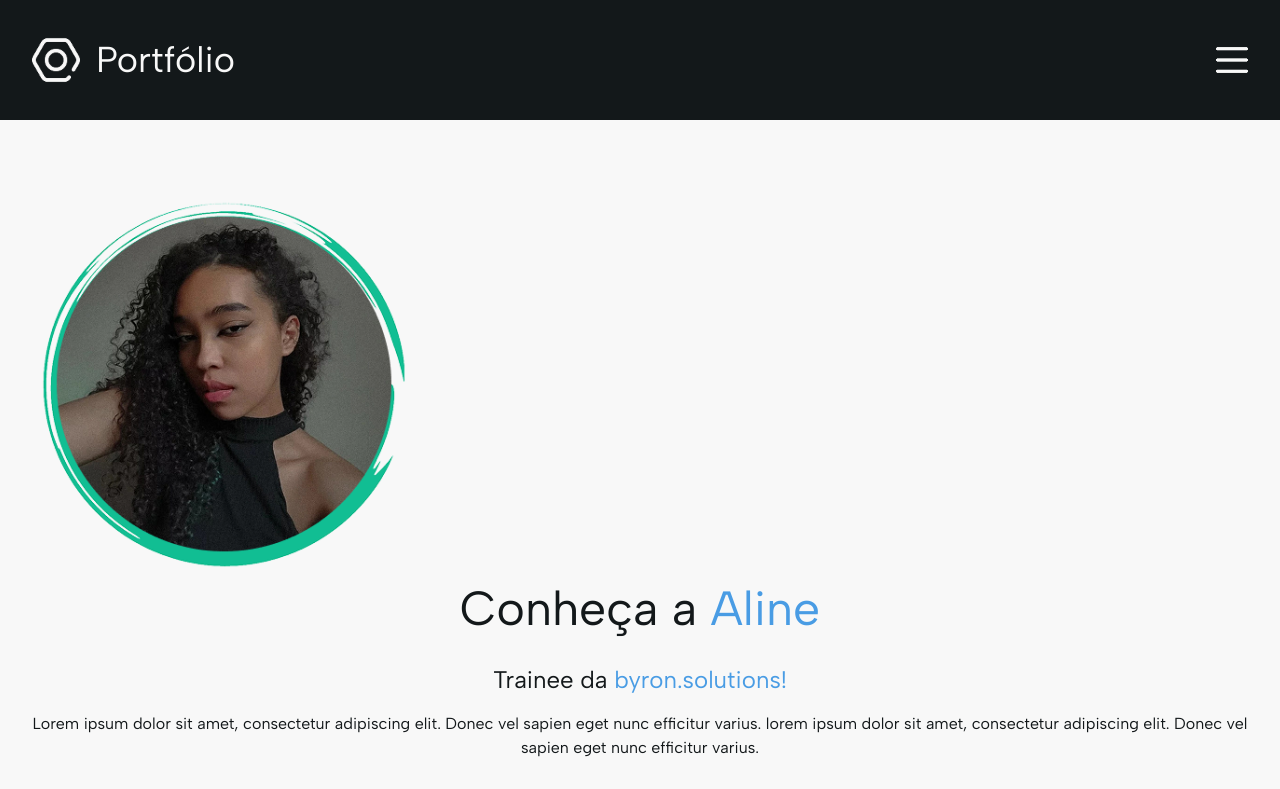
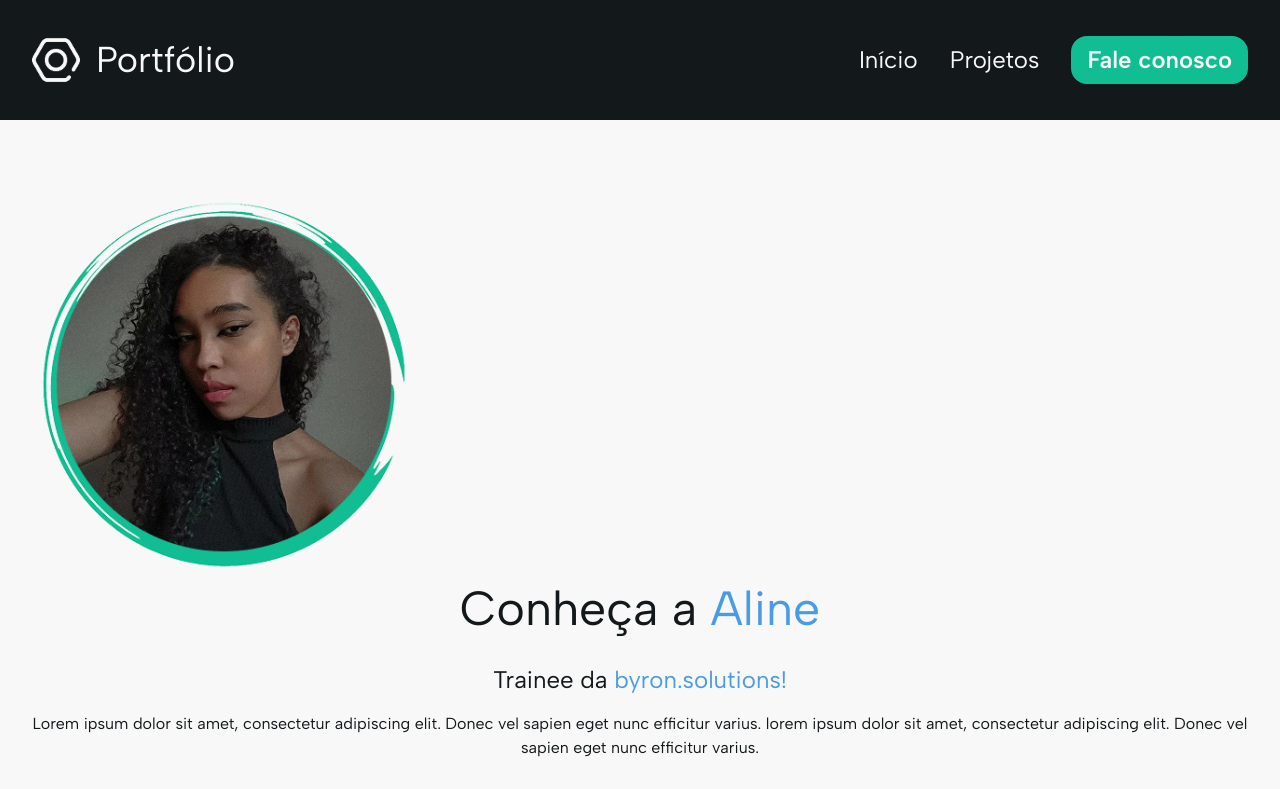
Before and after one commit to alinelazuli/Landing-Page-Tailwind, a website: page src/index.html in a window 1280 px wide. Shown: the top 789 px of the page. Drawn offline with Linux system fonts and the light colour scheme; a web font is replaced by a local one.

Commit message:
header responsivo

```diff
--- a/src/index.html
+++ b/src/index.html
@@ -16,7 +16,21 @@
                   </div>
                   <h1 class="text-4xl">Portfólio</h1>
               </div>
-              <div class="size-8">
+              <div class="hidden lg:flex lg:flex-row items-center gap-8">
+                <a
+                class="text-2xl hover:text-main transition duration-200"
+                href="#">Início</a>
+                <a
+                class="text-2xl hover:text-main transition duration-200"
+                href="#">Projetos</a
+                >
+                 <a href="#"
+                    class="text-2xl font-semibold text-white bg-main px-4 py-2 rounded-2xl hover:bg-teal-600 transition duration-200"
+                  >
+                  Fale conosco
+              </a>
+              </div>
+              <div class="size-8 lg:hidden">
                   <img src="./img/Hamburguer.png" alt="Menu de navegação"/>
               </div>
            </header>
@@ -48,7 +62,8 @@
                       </p>
                     </div>
                   </div>
-                  <button class="text-2xl font-semibold text-white bg-main px-4 py-2 rounded-2xl hover:bg-teal-600 transition duration-200"
+                  <button
+                      class="text-2xl font-semibold text-white bg-main px-4 py-2 rounded-2xl hover:bg-teal-600 transition duration-200"
                   >
                   SAIBA MAIS
                 </button>
```
Also changed, not shown: src/output.css.
